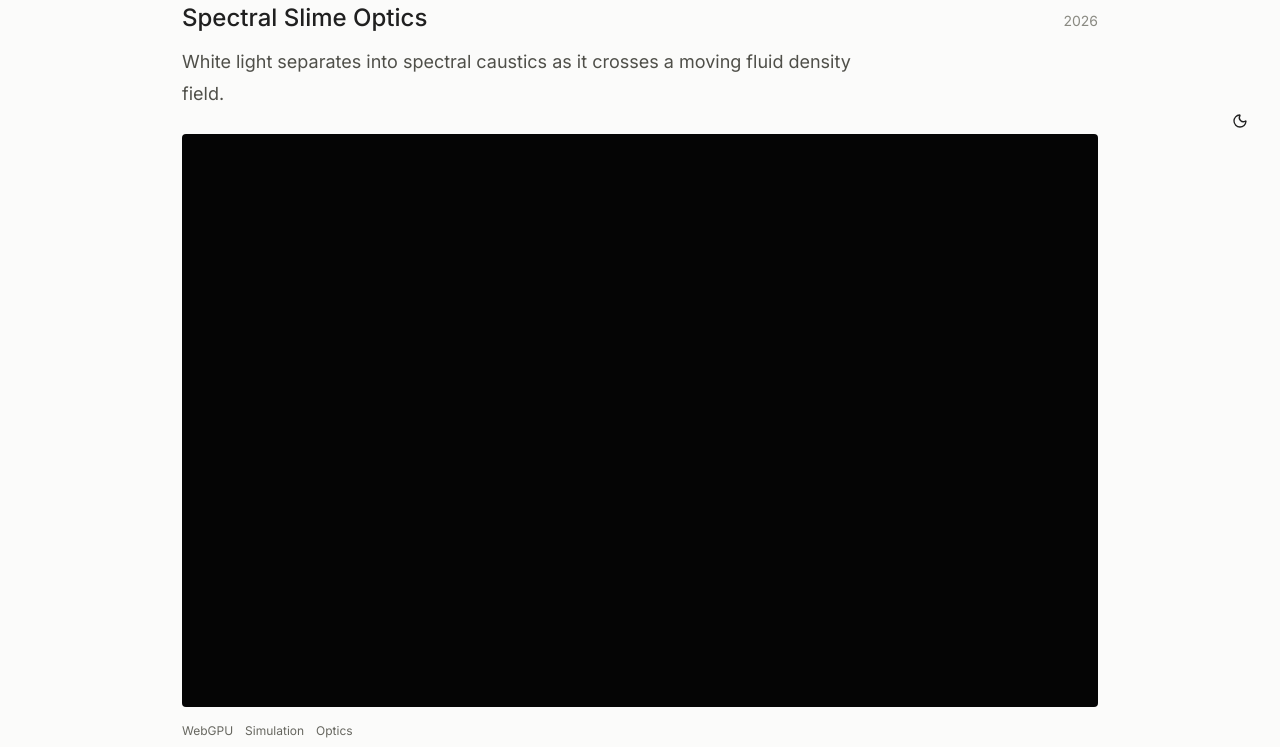
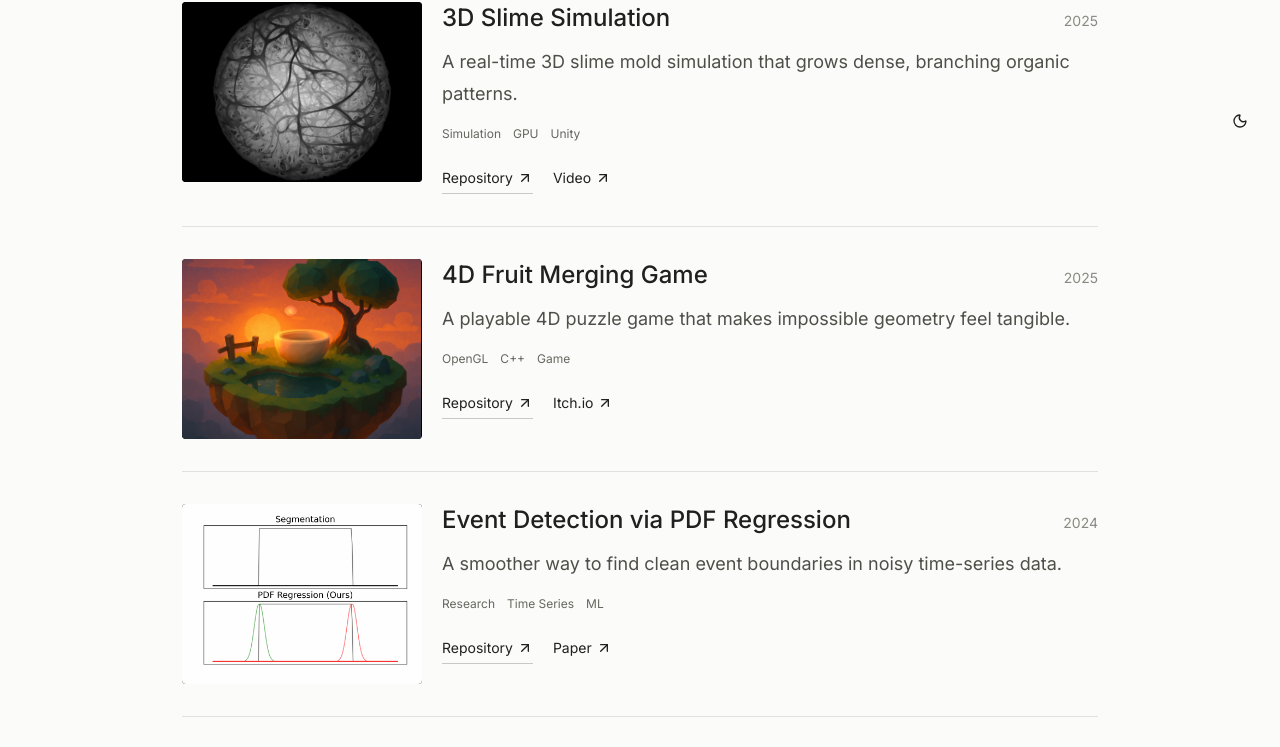
Before and after one commit to clarkipeng/clarkipeng.github.io, a React (Vite) app: page /portfolio in a window 1280 px wide. Shown: the part 279-1026 px from the top of the page. Built offline with nearby package versions, Linux system fonts and the light colour scheme.

Commit message:
Use spectral optics as Gadgets background

```diff
--- a/src/components/Header.tsx
+++ b/src/components/Header.tsx
@@ -7,7 +7,7 @@ export const Header = () => {
   const { isDark, showSmoke } = useTheme();
 
   return (
-    <header className={`w-full ${pageBackground}`}>
+    <header className={`relative z-20 w-full ${pageBackground}`}>
       <div className="mx-auto flex min-h-14 w-full max-w-[980px] items-center justify-between gap-5 px-5 sm:px-8">
         <Link
           to="/"
--- a/src/components/SpectralLightGadget.tsx
+++ b/src/components/SpectralLightGadget.tsx
@@ -1,6 +1,8 @@
 import { useEffect, useRef } from 'react';
+import { useTheme } from '../context/ThemeContext';
 
 const RAYS = 1000;
+const RAYS_PER_SIDE = RAYS / 4;
 const STEPS = 128;
 
 type Device = {
@@ -37,6 +39,7 @@ type Context = {
 
 const shader = `
 const RAYS = ${RAYS}u;
+const RAYS_PER_SIDE = ${RAYS_PER_SIDE}u;
 const STEPS = ${STEPS}u;
 
 struct Params {
@@ -44,7 +47,8 @@ struct Params {
   time: f32,
   reduced_motion: f32,
   pointer: vec2<f32>,
-  padding: vec2<f32>,
+  progress: f32,
+  padding: f32,
 };
 
 @group(0) @binding(0) var<storage, read_write> points: array<vec4<f32>>;
@@ -70,8 +74,16 @@ fn trace(@builtin(global_invocation_id) gid: vec3<u32>) {
   let wavelength = mix(380.0, 780.0, f32(spectral_index) / f32(RAYS - 1u));
   let step_length = 1.0 / f32(STEPS);
   let epsilon = vec2<f32>(step_length, step_length * params.resolution.x / params.resolution.y);
-  var position = vec2<f32>(0.0, (f32(gid.x) + 0.5) / f32(RAYS));
+  let side = gid.x / RAYS_PER_SIDE;
+  let offset = (f32(gid.x % RAYS_PER_SIDE) + 0.5) / f32(RAYS_PER_SIDE);
+  var position = vec2<f32>(0.0, offset);
   var direction = vec2<f32>(1.0, 0.0);
+  switch side {
+    case 1u: { position = vec2<f32>(1.0, offset); direction = vec2<f32>(-1.0, 0.0); }
+    case 2u: { position = vec2<f32>(offset, 0.0); direction = vec2<f32>(0.0, 1.0); }
+    case 3u: { position = vec2<f32>(offset, 1.0); direction = vec2<f32>(0.0, -1.0); }
+    default: {}
+  }
   var optical_depth = 0.0;
 
   for (var step = 0u; step <= STEPS; step = step + 1u) {
@@ -87,7 +99,8 @@ fn trace(@builtin(global_invocation_id) gid: vec3<u32>) {
     let grad_n = density_gradient * (water_n - 1.000293);
     let transverse = grad_n - direction * dot(direction, grad_n);
     let diffraction = sin(f32(gid.x) * 2.39996 + f32(step) * 1.61803) * length(density_gradient) * wavelength / 550.0;
-    direction = normalize(direction + transverse * (0.12 / n) + vec2<f32>(0.0, diffraction * 0.0008));
+    let perpendicular = vec2<f32>(-direction.y, direction.x);
+    direction = normalize(direction + transverse * (0.12 / n) + perpendicular * diffraction * 0.0008);
     optical_depth = clamp(optical_depth + local_density * 2.0 / f32(STEPS), 0.0, 1.0);
     position += direction * step_length;
   }
@@ -124,6 +137,7 @@ struct VertexOut {
 fn vertex(@builtin(vertex_index) vertex_id: u32, @builtin(instance_index) instance: u32) -> VertexOut {
   let ray = instance / STEPS;
   let step = instance % STEPS;
+  let side = ray / RAYS_PER_SIDE;
   let a = rendered_points[ray * (STEPS + 1u) + step];
   let b = rendered_points[ray * (STEPS + 1u) + step + 1u];
   let endpoints = array<f32, 6>(0.0, 0.0, 1.0, 0.0, 1.0, 1.0);
@@ -131,32 +145,35 @@ fn vertex(@builtin(vertex_index) vertex_id: u32, @builtin(instance_index) instan
   let pa = a.xy * render_params.resolution;
   let pb = b.xy * render_params.resolution;
   let normal = normalize(vec2<f32>(-(pb.y - pa.y), pb.x - pa.x));
-  let half_width = render_params.resolution.y / f32(RAYS) * 0.55;
+  let spacing = select(render_params.resolution.y, render_params.resolution.x, side >= 2u) / f32(RAYS_PER_SIDE);
+  let half_width = spacing * 0.55;
   let screen = mix(pa, pb, endpoints[vertex_id]) + normal * sides[vertex_id] * half_width;
   let clip = screen / render_params.resolution * 2.0 - 1.0;
   var out: VertexOut;
-  out.position = vec4<f32>(clip.x, -clip.y, 0.0, 1.0);
+  out.position = select(vec4<f32>(2.0, 2.0, 0.0, 1.0), vec4<f32>(clip.x, -clip.y, 0.0, 1.0), f32(step + 1u) / f32(STEPS) <= render_params.progress);
   out.color = mix(vec3<f32>(1.0), wavelength_rgb(a.z), max(a.w, b.w));
   return out;
 }
 
 @fragment
 fn fragment(in: VertexOut) -> @location(0) vec4<f32> {
-  return vec4<f32>(in.color, 0.1);
+  return vec4<f32>(in.color, 0.018);
 }`;
 
 export const SpectralLightGadget = () => {
   const canvasRef = useRef<HTMLCanvasElement>(null);
+  const { isDark } = useTheme();
 
   useEffect(() => {
     const canvas = canvasRef.current;
     const usage = (globalThis as { GPUBufferUsage?: Record<string, number> }).GPUBufferUsage;
     const gpu = (navigator as Navigator & { gpu?: { requestAdapter: () => Promise<unknown>; getPreferredCanvasFormat: () => string } }).gpu;
-    if (!canvas || !gpu || !usage) return;
+    if (!isDark || !canvas || !gpu || !usage) return;
 
     let frame = 0;
     let cancelled = false;
     let pointer = { x: 0.58, y: 0.5 };
+    const started = performance.now();
 
     const run = async () => {
       const adapter = await gpu.requestAdapter() as { requestDevice: () => Promise<Device> } | null;
@@ -212,7 +229,8 @@ export const SpectralLightGadget = () => {
           canvas.height = height;
           context.configure({ device, format, alphaMode: 'opaque' });
         }
-        params.set([width, height, now / 1000, reducedMotion ? 1 : 0, pointer.x, pointer.y, 0, 0]);
+        const progress = reducedMotion ? 1 : Math.min(1, (now - started) / 5200);
+        params.set([width, height, now / 1000, reducedMotion ? 1 : 0, pointer.x, pointer.y, progress, 0]);
         device.queue.writeBuffer(paramsBuffer, 0, params);
         const encoder = device.createCommandEncoder();
         const computePass = encoder.beginComputePass();
@@ -246,15 +264,16 @@ export const SpectralLightGadget = () => {
         y: Math.min(0.85, Math.max(0.15, (event.clientY - rect.top) / rect.height)),
       };
     };
-    canvas.addEventListener('pointermove', move);
+    window.addEventListener('pointermove', move);
     void run();
 
     return () => {
       cancelled = true;
       cancelAnimationFrame(frame);
-      canvas.removeEventListener('pointermove', move);
+      window.removeEventListener('pointermove', move);
     };
-  }, []);
+  }, [isDark]);
 
-  return <canvas ref={canvasRef} aria-label="Interactive spectral light simulation" className="block aspect-[16/10] w-full bg-[#050505]" />;
+  if (!isDark) return null;
+  return <canvas ref={canvasRef} aria-hidden="true" className="pointer-events-none fixed inset-0 z-0 h-full w-full bg-[#050505]" />;
 };
--- a/src/pages/PortfolioPage.tsx
+++ b/src/pages/PortfolioPage.tsx
@@ -5,8 +5,9 @@ import { portfolioProjects } from '../data/siteData';
 import { getButtonClass, getRuleClass, getTagClass, pageBackground, wideMeasure } from '../data/theme';
 
 const PortfolioPage = () => (
-  <main className={`w-full grow ${pageBackground}`}>
-    <section className={`${wideMeasure} py-12 sm:py-16`}>
+  <main className={`relative isolate w-full grow ${pageBackground}`}>
+    <SpectralLightGadget />
+    <section className={`${wideMeasure} relative z-10 py-12 sm:py-16`}>
       <div className="max-w-3xl">
         <h1 className="font-sans text-4xl font-medium text-[#202020] dark:text-[#f5f5f2]">Gadgets</h1>
         <p className="mt-4 text-xl leading-8 text-[#4f4f49] dark:text-[#d7d7d0]">
@@ -15,24 +16,6 @@ const PortfolioPage = () => (
       </div>
 
       <div className="mt-10">
-        <article className={`${getRuleClass()} py-8`}>
-          <div className="flex flex-wrap items-baseline justify-between gap-2">
-            <h2 className="font-sans text-2xl font-medium text-[#202020] dark:text-white">Spectral Slime Optics</h2>
-            <span className="font-sans text-sm text-[#8a8a82] dark:text-[#9f9f96]">2026</span>
-          </div>
-          <p className="mt-3 max-w-2xl text-[18px] leading-8 text-[#4f4f49] dark:text-[#d7d7d0]">
-            White light separates into spectral caustics as it crosses a moving fluid density field.
-          </p>
-          <div className="mt-6 overflow-hidden rounded-sm">
-            <SpectralLightGadget />
-          </div>
-          <div className="mt-4 flex flex-wrap gap-x-3 gap-y-1">
-            {['WebGPU', 'Simulation', 'Optics'].map((tag) => (
-              <span key={tag} className={getTagClass()}>{tag}</span>
-            ))}
-          </div>
-        </article>
-
         {portfolioProjects.map((project) => (
           <article key={project.id} className={`${getRuleClass()} grid gap-5 py-8 md:grid-cols-[15rem_1fr]`}>
             <div className="aspect-[4/3] overflow-hidden rounded-sm bg-black/5 dark:bg-white/10">
```
